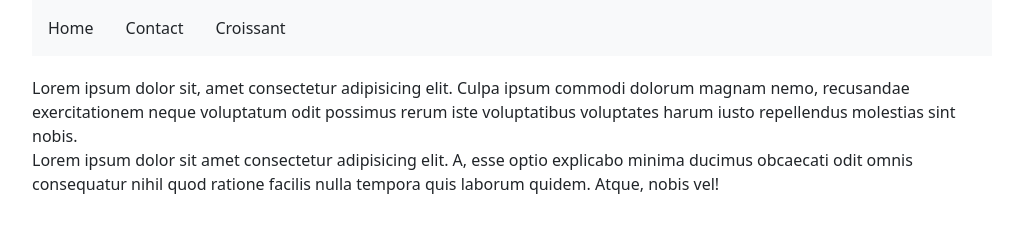
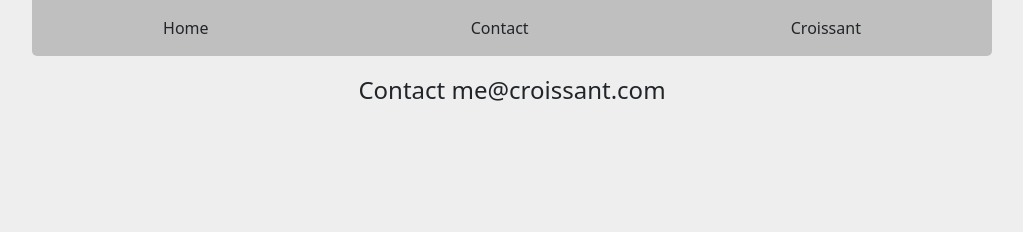
Before and after one commit to catha-s/Croissant, a plain HTML site: page contact.html in a window 1280 px wide. Shown: the whole page, without its empty margins (128-1151 px from the left). Drawn offline with nearby package versions, Linux system fonts and the light colour scheme.

Commit message:
Added style

```diff
--- a/contact.html
+++ b/contact.html
@@ -4,30 +4,23 @@
     <meta charset="UTF-8" />
     <meta http-equiv="X-UA-Compatible" content="IE=edge" />
     <meta name="viewport" content="width=device-width, initial-scale=1.0" />
-    <link href="src/styles.css" rel="stylesheet" type="text/css" />
     <link
       href="https://cdn.jsdelivr.net/npm/bootstrap@5.0.2/dist/css/bootstrap.min.css"
       rel="stylesheet"
       integrity="sha384-EVSTQN3/azprG1Anm3QDgpJLIm9Nao0Yz1ztcQTwFspd3yD65VohhpuuCOmLASjC"
       crossorigin="anonymous"
     />
+    <link href="src/styles.css" rel="stylesheet" type="text/css" />
     <title>Document</title>
   </head>
   <body>
-    <nav class="navbar navbar-expand-sm navbar-light bg-light">
+    <nav
+      class="navbar navbar-expand-sm navbar-light d-flex justify-content-around"
+    >
       <a href="/" class="nav-link text-dark">Home</a>
       <a href="/contact.html" class="nav-link text-dark">Contact</a>
       <a href="/photo.html" class="nav-link text-dark">Croissant</a>
     </nav>
-    <p>
-      Lorem ipsum dolor sit, amet consectetur adipisicing elit. Culpa ipsum
-      commodi dolorum magnam nemo, recusandae exercitationem neque voluptatum
-      odit possimus rerum iste voluptatibus voluptates harum iusto repellendus
-      molestias sint nobis.
-      <br />
-      Lorem ipsum dolor sit amet consectetur adipisicing elit. A, esse optio
-      explicabo minima ducimus obcaecati odit omnis consequatur nihil quod
-      ratione facilis nulla tempora quis laborum quidem. Atque, nobis vel!
-    </p>
+    <h4 class="text-center">Contact me@croissant.com</h4>
   </body>
 </html>
--- a/src/styles.css
+++ b/src/styles.css
@@ -1,7 +1,10 @@
 body {
   padding: 0 10em;
+  background-color: #eeeeee;
 }
 
 nav {
   margin-bottom: 20px;
+  background-color: #c0bfbf;
+  border-radius: 0 0 5px 5px;
 }
```
Also changed, not shown: index.html (+5 -3 lines), photo.html (+5 -3 lines).
